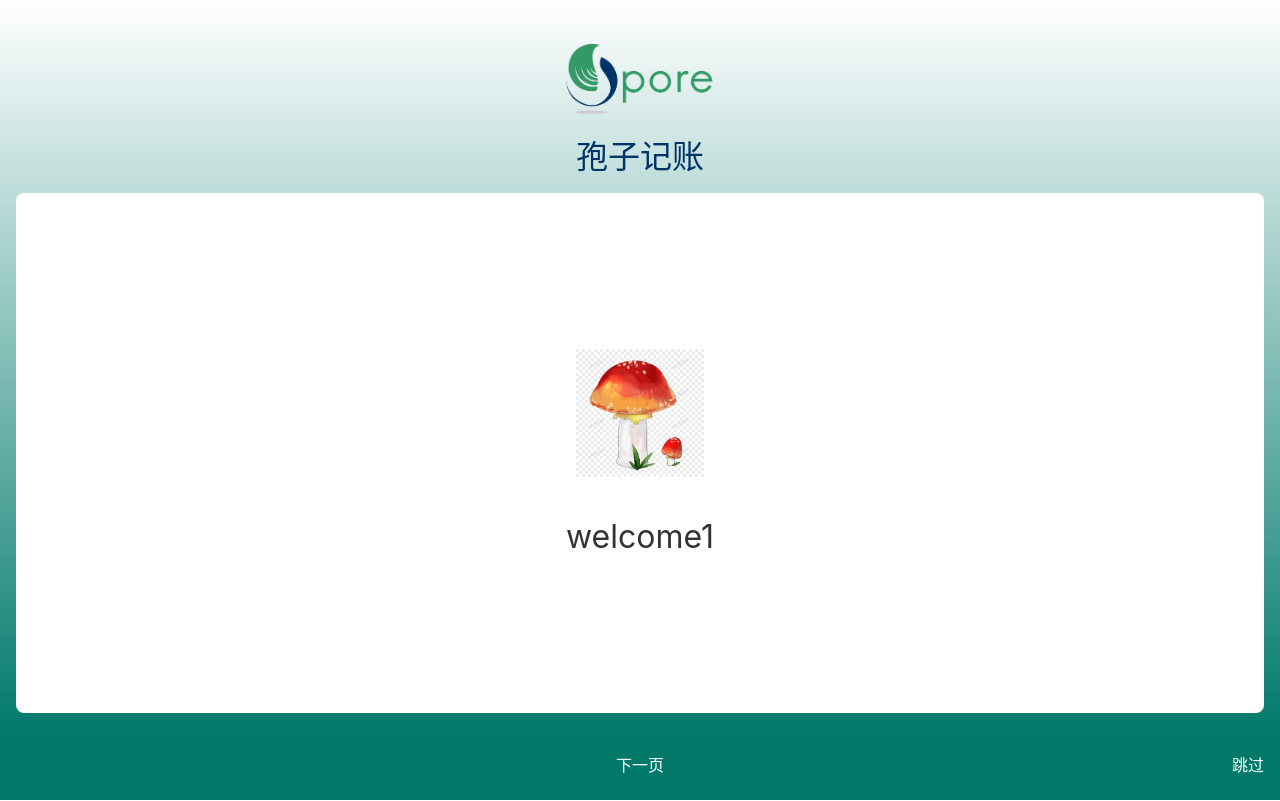
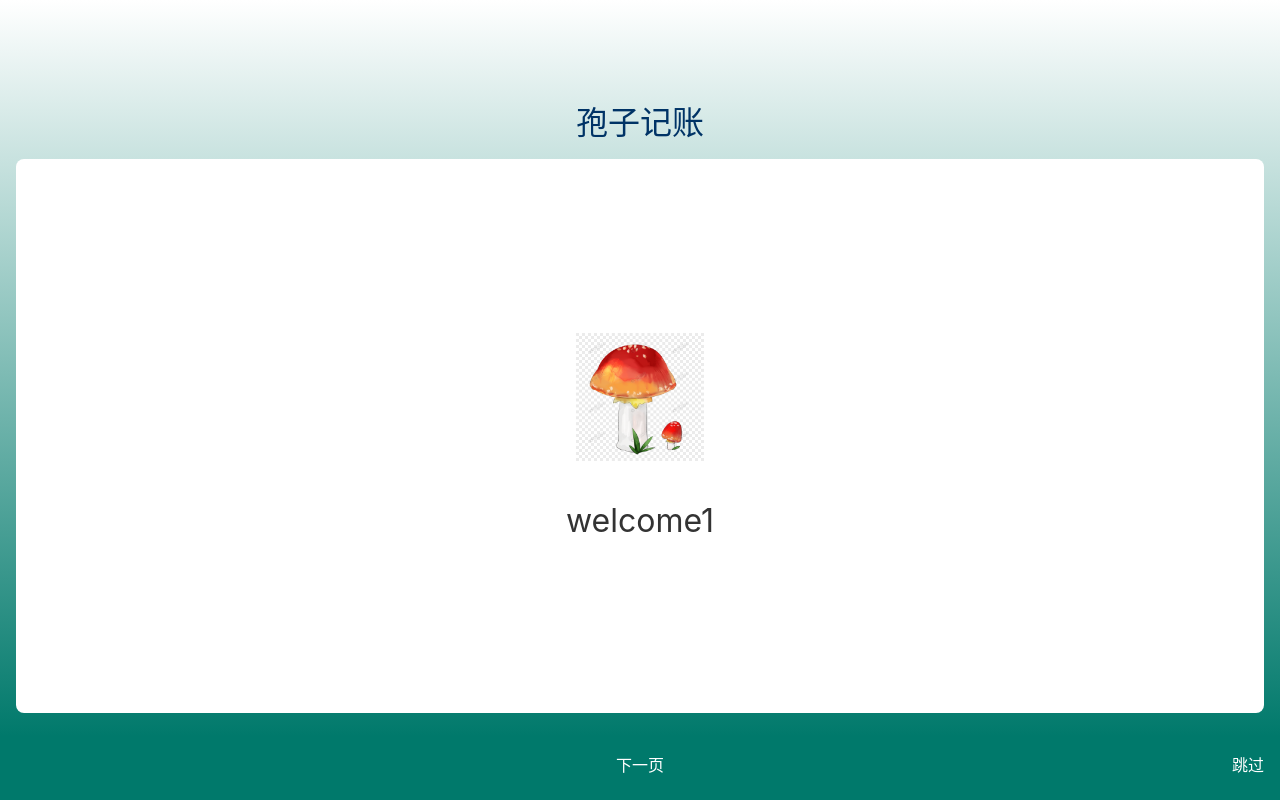
Before and after one commit to QuQyouth/sporebook, a Vue app: page /#/welcome/1 in a window 1280 px wide. Built offline with nearby package versions, Linux system fonts and the light colour scheme.

Commit message:
改图标

```diff
--- a/src/shared/Icon.tsx
+++ b/src/shared/Icon.tsx
@@ -1,7 +1,7 @@
 import { defineComponent, PropType } from "vue";
 import s from './Icon.module.scss';
 
-export type IconName = 'add' | 'tipsMoney' | 'menu' | 'chart' | 'doubleLeft' | 'note'
+export type IconName = 'logo' | 'add' | 'tipsMoney' | 'menu' | 'chart' | 'doubleLeft' | 'note'
 
 export const Icon = defineComponent({
     props:{
--- a/src/views/SignInPage.module.scss
+++ b/src/views/SignInPage.module.scss
@@ -1,9 +1,10 @@
-.logo {
+.logoWrapper {
     display: flex;
     justify-content: center;
     padding: 24px 0 0;
-    &_img {
-        height: 64px;
+    .logo {
+        width: 10.2em;
+        height: 4.2em;
     }
 }
 
--- a/src/views/SignInPage.tsx
+++ b/src/views/SignInPage.tsx
@@ -44,8 +44,9 @@ export const SignInPage = defineComponent({
                     icon: () => <Icon name="doubleLeft" />,
                     default: () => (
                         <div class={s.wrapper}>
-                            <div class={s.logo}>
-                            <img src={logo} class={s.logo_img}/>
+                            <div class={s.logoWrapper}>
+                            {/* <img src={logo} class={s.logo_img}/> */}
+                            <Icon name="logo" class={s.logo} />
                             </div>
                             <Form onSubmit={onSubmit}>
                                 <FormItem label="邮箱地址" type="text"
--- a/src/views/Welcome.module.scss
+++ b/src/views/Welcome.module.scss
@@ -13,7 +13,8 @@
         color: #003366;
         padding-top: 30px;
         .logo {
-            width: 200px;
+            width: 10.2em;
+            height: 4.2em;
         }
     }
     >main {
--- a/src/views/Welcome.tsx
+++ b/src/views/Welcome.tsx
@@ -4,6 +4,7 @@ import s from "./Welcome.module.scss";
 import logo from "../assets/icons/spore.png";
 import { useSwipe } from "../hooks/useSwipe";
 import { throttle } from "../shared/throttle";
+import { Icon } from "../shared/Icon";
 
 // Record 将一个类型的所有属性值都映射到另一个类型上并创造一个新的类型
 const pushRouterMap: Record<string,string> = {
@@ -33,7 +34,8 @@ export const Welcome = defineComponent({
         return () => (
             <div class={s.wrapper}>
                 <header>
-                    <img src={logo} class={s.logo}/>
+                    {/* <img src={logo} class={s.logo}/> */}
+                    <Icon name="logo" class={s.logo} />
                     <h1>孢子记账</h1>
                 </header>
                 <main ref={main}>
```
Also changed, not shown: src/assets/icons/logo.svg (added).
